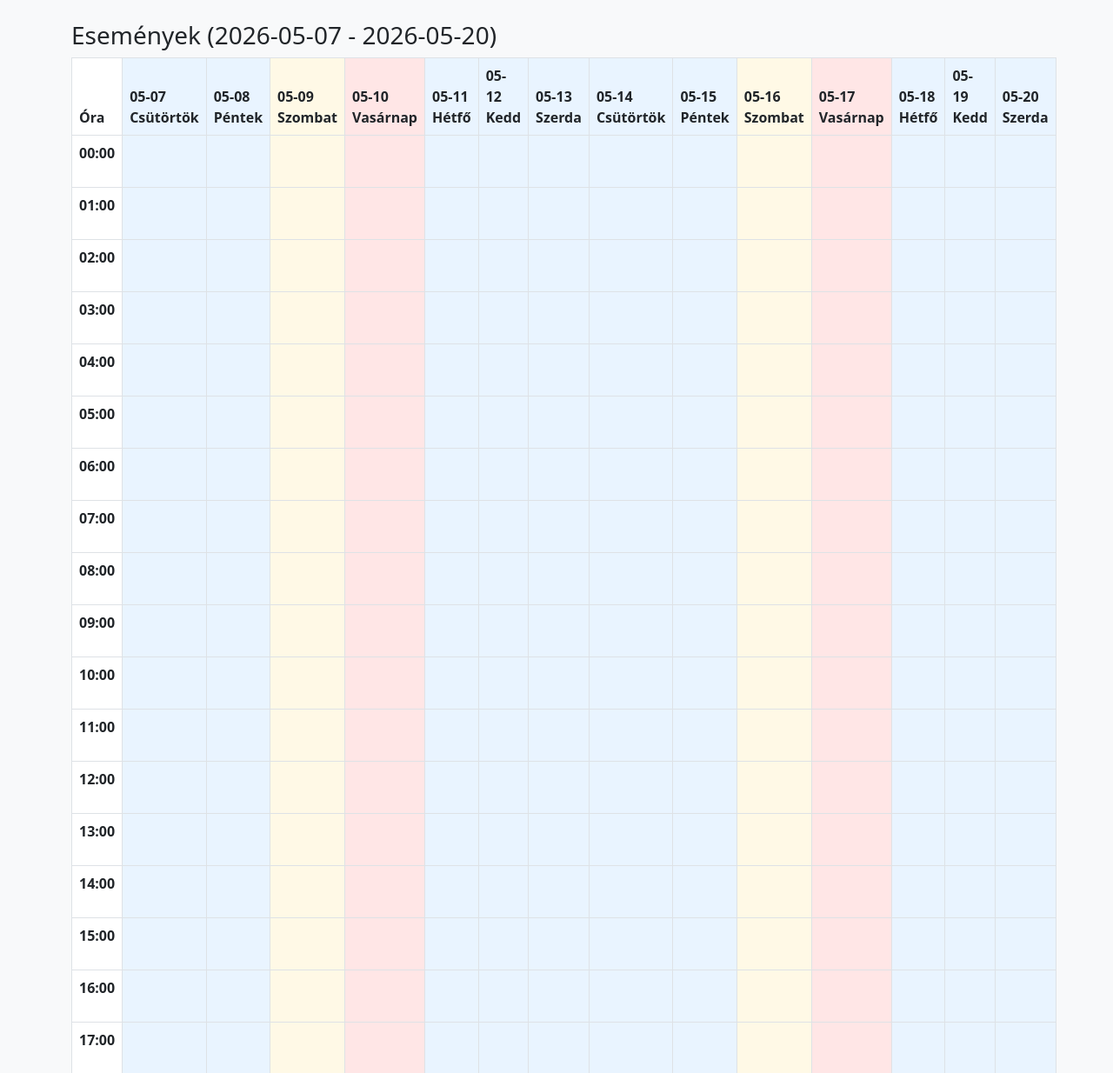
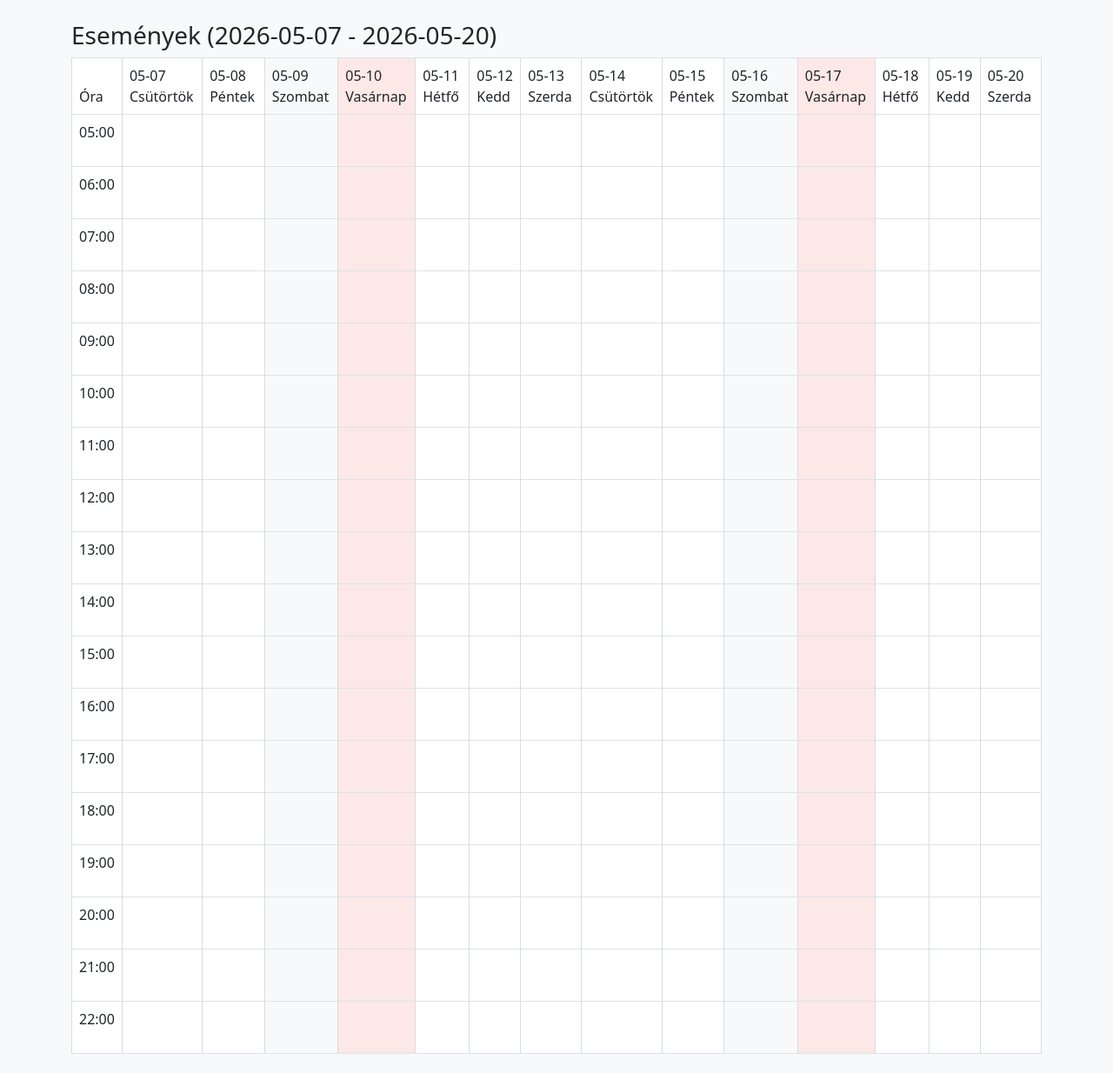
Before and after one commit to Gjoci31/flask_app, a Flask app: page /events in a window 1280 px wide. Shown: the part 56-1290 px from the top of the page at 87% size. Run offline with Flask 3, Linux system fonts and the light colour scheme; a user stored in the database is signed in; tables that the repository leaves empty hold one stand-in row (values such as "Sample post"); lists and menus that the app fills with data are empty.

Commit message:
Refine calendar layout and registration visibility rules

```diff
--- a/app/routes/event_routes.py
+++ b/app/routes/event_routes.py
@@ -73,12 +73,18 @@ def events():
         .all()
     )
     days = [start + timedelta(days=i) for i in range(14)]
+    visible_start_hour = 5
+    visible_end_hour = 22
     events_map = {}
     for e in upcoming_events:
         day_idx = (e.start_time.date() - start).days
+        if day_idx < 0 or day_idx >= 14:
+            continue
         start_hour = e.start_time.hour
         end_hour = e.end_time.hour
         for hour in range(start_hour, end_hour + 1):
+            if hour < visible_start_hour or hour > visible_end_hour:
+                continue
             start_minute = e.start_time.minute if hour == start_hour else 0
             end_minute = e.end_time.minute if hour == end_hour else 60
             events_map.setdefault((day_idx, hour), []).append({
@@ -87,10 +93,22 @@ def events():
                 'end_minute': end_minute,
                 'is_first': hour == start_hour,
             })
+    for key, segs in events_map.items():
+        total = len(segs)
+        if total <= 0:
+            continue
+        for idx, seg in enumerate(segs):
+            seg['width_pct'] = 100 / total
+            seg['left_pct'] = idx * seg['width_pct']
     registrations = {
         reg.event_id: reg
         for reg in EventRegistration.query.filter_by(user_id=current_user.id)
     }
+    cancellation_open = {}
+    now_local = _now_local_naive()
+    for e in upcoming_events:
+        deadline = e.start_time - timedelta(minutes=e.cancellation_deadline_minutes)
+        cancellation_open[e.id] = now_local < deadline
 
     participants = {
         e.id: "<br>".join(reg.user.username for reg in e.registrations) or "nincs"
@@ -107,6 +125,9 @@ def events():
         days=days,
         events_map=events_map,
         participants=participants,
+        visible_start_hour=visible_start_hour,
+        visible_end_hour=visible_end_hour,
+        cancellation_open=cancellation_open,
     )
 
 
--- a/app/static/css/styles.css
+++ b/app/static/css/styles.css
@@ -17,23 +17,32 @@
 }
 
 .calendar-table td {
-    width: 100px;
+    width: 120px;
     height: 60px;
     vertical-align: top;
     position: relative;
     padding: 0;
+    border-color: #dadce0;
+    background-color: #fff;
+}
+
+.calendar-table th {
+    border-color: #dadce0;
+    font-weight: 500;
+    background-color: #fff;
 }
 
 .calendar-event {
     position: absolute;
-    left: 0;
-    right: 0;
-    background-color: #0d6efd;
+    background-color: #1a73e8;
     color: #fff;
-    font-size: 0.75rem;
-    padding: 2px;
-    border-radius: 2px;
+    font-size: 0.72rem;
+    line-height: 1.2;
+    padding: 2px 4px;
+    border-radius: 4px;
+    border: 1px solid rgba(255, 255, 255, 0.55);
     overflow: hidden;
+    box-sizing: border-box;
 }
 
 .calendar-event.with-text {
@@ -55,15 +64,15 @@
 /* Background colors for calendar columns */
 .calendar-table th.weekday,
 .calendar-table td.weekday {
-    background-color: #e9f4ff; /* light blue */
+    background-color: #ffffff;
 }
 
 .calendar-table th.saturday,
 .calendar-table td.saturday {
-    background-color: #fff9e6; /* light yellow */
+    background-color: #f8f9fa;
 }
 
 .calendar-table th.sunday,
 .calendar-table td.sunday {
-    background-color: #ffe6e6; /* light red */
+    background-color: #fce8e6;
 }
--- a/app/templates/events.html
+++ b/app/templates/events.html
@@ -36,7 +36,7 @@
                 </tr>
             </thead>
             <tbody>
-                {% for hour in range(24) %}
+                {% for hour in range(visible_start_hour, visible_end_hour + 1) %}
                 <tr>
                     <th>{{ '%02d:00' % hour }}</th>
                     {% for day in days %}
@@ -51,12 +51,12 @@
                             {% for seg in evs %}
                                 {% set e = seg.event %}
                                 <div class="calendar-event{% if seg.is_first %} with-text{% endif %}"
-                                     style="top: {{ seg.start_minute }}px; height: {{ seg.end_minute - seg.start_minute }}px; background-color: {{ e.color_hex }};"
+                                     style="top: {{ seg.start_minute }}px; height: {{ seg.end_minute - seg.start_minute }}px; left: {{ seg.left_pct }}%; width: {{ seg.width_pct }}%; background-color: {{ e.color_hex }};"
                                      data-bs-toggle="popover" data-bs-trigger="hover focus" data-bs-placement="top"
                                      data-bs-html="true" data-bs-content="{{ participants.get(e.id) }}">
                                     {% if seg.is_first %}
                                         {{ e.name }}
-                                        {% if registrations.get(e.id) %}
+                                        {% if registrations.get(e.id) and cancellation_open.get(e.id) %}
                                             <a href="{{ url_for('events.unregister', event_id=e.id) }}" class="text-white">Leiratkozom</a>
                                         {% elif e.spots_left > 0 %}
                                             <a href="{{ url_for('events.signup', event_id=e.id) }}" class="text-white">Feliratkozom</a>
```
